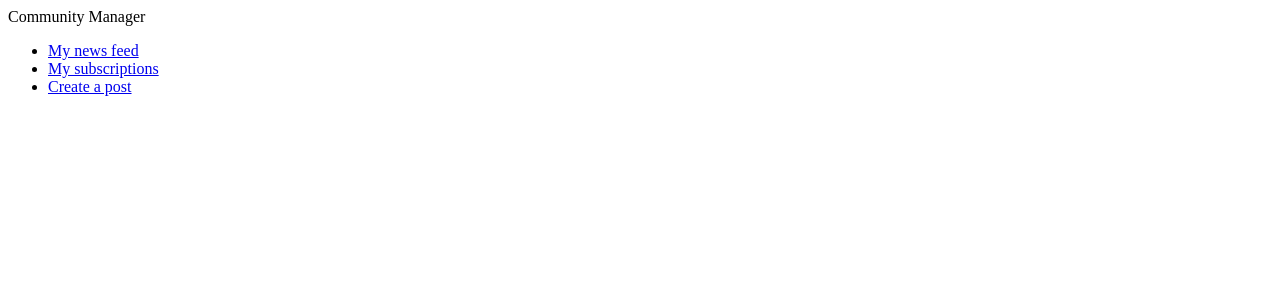
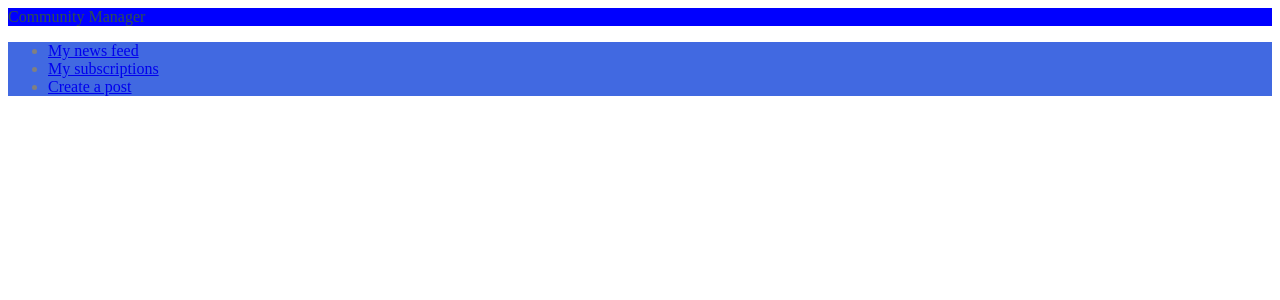
Before and after one commit to s-sarkissian/Projet, a Django app: page /communitymanager/accounts/profile/communautes/ in a window 1280 px wide. Shown: the top 300 px of the page. Run offline with Django 3.2, Linux system fonts and the light colour scheme; the visitor is signed in with stand-in values (Sample User, id 1); data that the repository does not hold is empty; parts of the project's set-up code (start-up, migrations or seed data) failed here and were passed over.

Commit message:
decorated base template

```diff
--- a/projet/communitymanager/templates/base.html
+++ b/projet/communitymanager/templates/base.html
@@ -5,8 +5,8 @@
     <title>{% block title %}My community manager app{% endblock %}</title>
 </head>
 <body>
-<header>Community Manager</header>
-<nav>{% block nav %}
+<header style="background-color: blue;color:darkslategrey">Community Manager</header>
+<nav style="background-color: royalblue;color:grey;border:2px;border-color: darkred">{% block nav %}
  <ul>
  <li><a href="/communitymanager/accounts/profile/posts/">My news feed</a></li>
  <li><a href="/communitymanager/accounts/profile/communautes/">My subscriptions</a></li>
```
